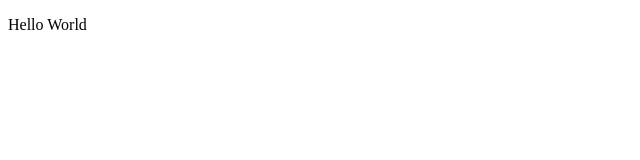
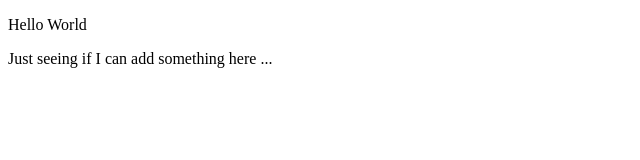
Before and after one commit to maddyiii/maddyiii.github.io, a plain HTML site: page index.html in a window 1280 px wide. Shown: the whole page, without its empty margins (0-640 px from the left). Drawn offline with Linux system fonts and the light colour scheme.

Commit message:
testing edits
added a <p> to test edits

```diff
--- a/index.html
+++ b/index.html
@@ -7,5 +7,6 @@
 </head>
 <body>
 	<p>Hello World</p>
+	<p>Just seeing if I can add something here ...</p>
 </body>
 </html>
```
